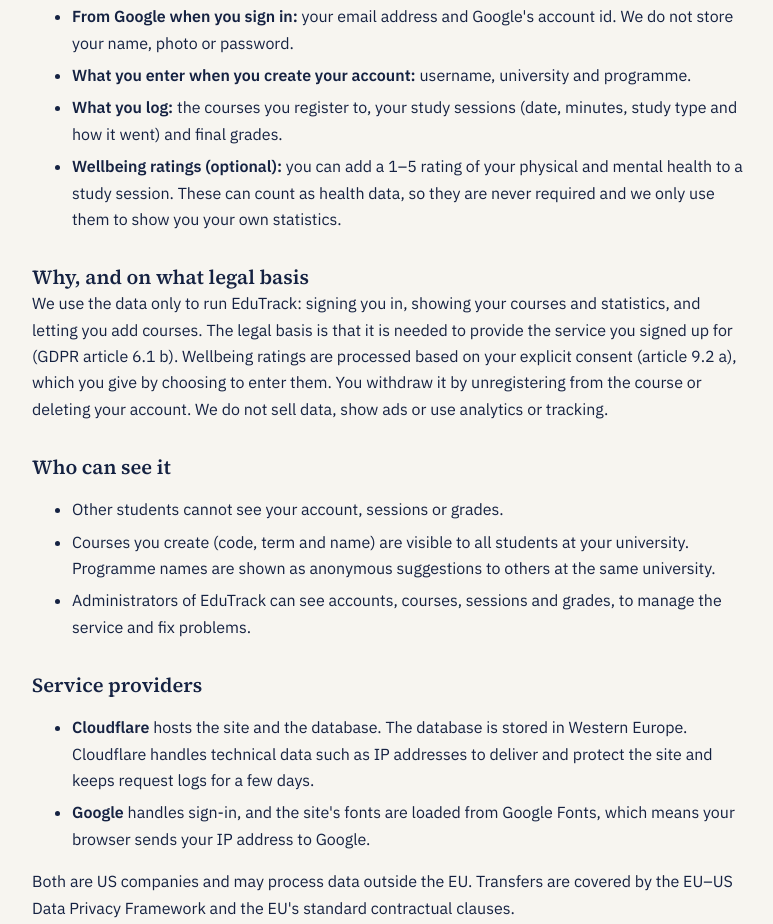
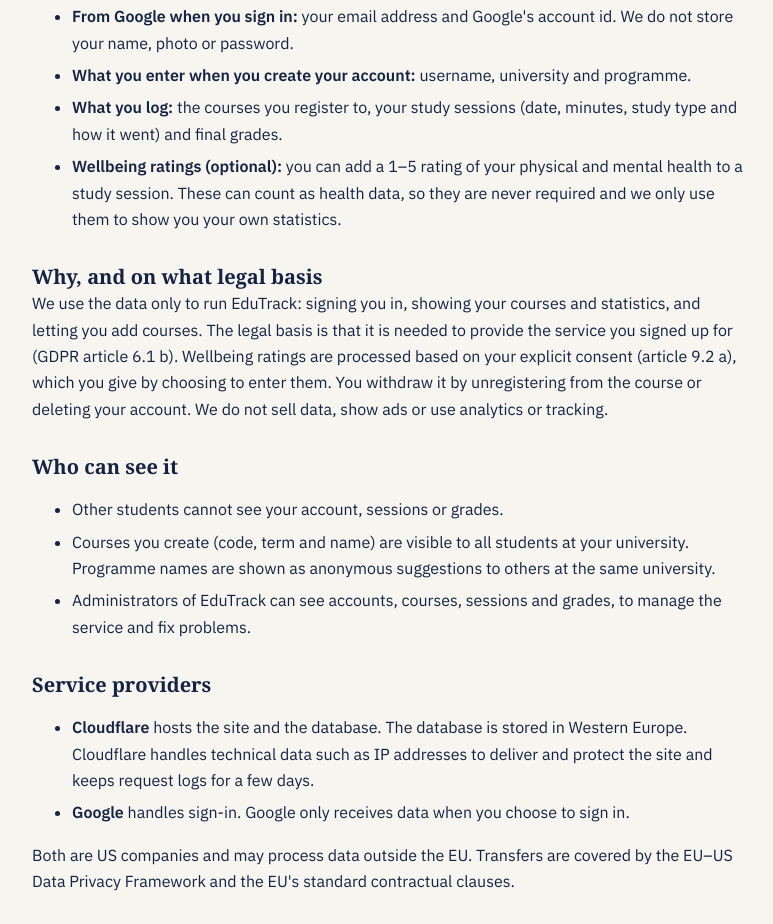
Before and after one commit to MuschBenne/Edutrack, an Astro site: page /privacy in a window 1280 px wide. Shown: the part 341-1265 px from the top of the page, without its empty margins (252-1025 px from the left). Built offline with nearby package versions, Linux system fonts and the light colour scheme; Astro itself is replaced by a stand-in of ours; no server answers.

Commit message:
feat: egna typsnitt i stället för Google Fonts

```diff
--- a/package.json
+++ b/package.json
@@ -19,6 +19,8 @@
   },
   "dependencies": {
     "@astrojs/cloudflare": "^14.3.4",
+    "@fontsource-variable/source-serif-4": "^5.3.1",
+    "@fontsource/ibm-plex-sans": "^5.3.0",
     "arctic": "^3.7.0",
     "astro": "^7.3.8",
     "wrangler": "^4.149.0"
--- a/public/master.css
+++ b/public/master.css
@@ -17,7 +17,7 @@
     --danger: #A33A2B;
     --success: #2F6B48;
 
-    --font-serif: 'Source Serif 4', Georgia, 'Times New Roman', serif;
+    --font-serif: 'Source Serif 4 Variable', Georgia, 'Times New Roman', serif;
     --font-sans: 'IBM Plex Sans', system-ui, -apple-system, 'Segoe UI', sans-serif;
 
     --radius: 4px;
--- a/src/layouts/Layout.astro
+++ b/src/layouts/Layout.astro
@@ -1,6 +1,11 @@
 ---
 // Ersätter CommonModules/Head, Nav och Footer
 import { CONTACT_EMAIL } from '../lib/site';
+// Typsnitten serveras från vår egen domän i stället för Google Fonts, så besökarens IP inte skickas till Google
+import '@fontsource/ibm-plex-sans/400.css';
+import '@fontsource/ibm-plex-sans/500.css';
+import '@fontsource/ibm-plex-sans/600.css';
+import '@fontsource-variable/source-serif-4/opsz.css';
 
 interface Props {
 	title?: string;
@@ -20,12 +25,6 @@ const current = (name: Props['active']) => (active === name ? 'page' : undefined
 		<meta name="viewport" content="width=device-width, initial-scale=1.0" />
 		<title>{title ? `${title} · EduTrack` : 'EduTrack'}</title>
 		<link rel="icon" type="image/svg+xml" href="/favicon.svg" />
-		<link rel="preconnect" href="https://fonts.googleapis.com" />
-		<link rel="preconnect" href="https://fonts.gstatic.com" crossorigin />
-		<link
-			rel="stylesheet"
-			href="https://fonts.googleapis.com/css2?family=IBM+Plex+Sans:wght@400;500;600&family=Source+Serif+4:opsz,wght@8..60,500;8..60,600&display=swap"
-		/>
 		<link rel="stylesheet" href="/master.css" />
 		<slot name="head" />
 	</head>
--- a/src/pages/privacy.astro
+++ b/src/pages/privacy.astro
@@ -45,7 +45,7 @@ import { CONTACT_EMAIL, LEGAL_UPDATED, OPERATOR } from '../lib/site';
 			<h2>Service providers</h2>
 			<ul>
 				<li><strong>Cloudflare</strong> hosts the site and the database. The database is stored in Western Europe. Cloudflare handles technical data such as IP addresses to deliver and protect the site and keeps request logs for a few days.</li>
-				<li><strong>Google</strong> handles sign-in, and the site's fonts are loaded from Google Fonts, which means your browser sends your IP address to Google.</li>
+				<li><strong>Google</strong> handles sign-in. Google only receives data when you choose to sign in.</li>
 			</ul>
 			<p>
 				Both are US companies and may process data outside the EU. Transfers are covered by the EU–US Data Privacy Framework and the EU's
```
Also changed, not shown: 1 other file.
